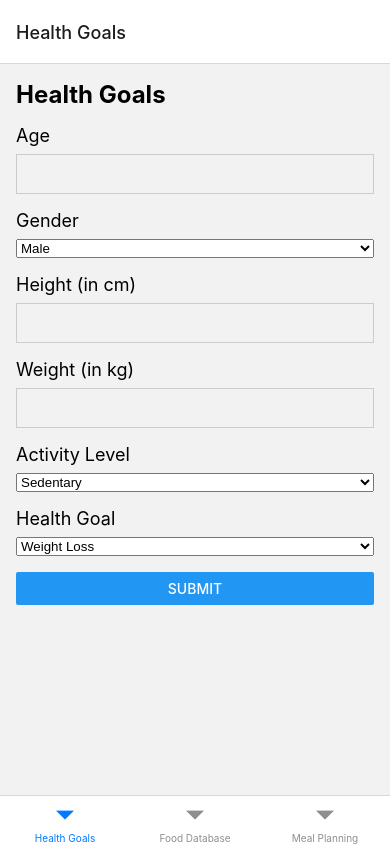
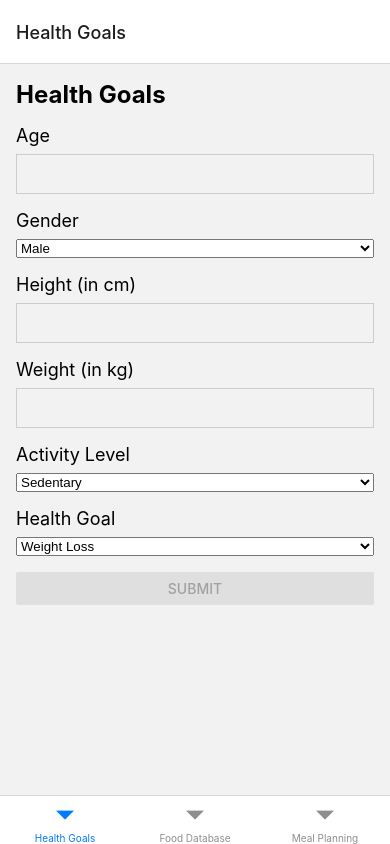
Before and after one commit to phommacm/EatWise, a React Native app: screen / in a window 390 px wide. Built offline with nearby package versions, Linux system fonts and the light colour scheme.

Commit message:
feat(health-goals): adding proper form validation

```diff
--- a/screens/HealthGoalsScreen.js
+++ b/screens/HealthGoalsScreen.js
@@ -46,6 +46,8 @@ const HealthGoalsScreen = () => {
       healthGoal,
     });
   };
+
+  const isFormValid = age && gender && height && weight && activityLevel && healthGoal;
 
   return (
     <View style={styles.container}>
@@ -108,7 +110,7 @@ const HealthGoalsScreen = () => {
           <Picker.Item label="Weight Gain" value="weight_gain" />
         </Picker>
 
-        <Button title="Submit" onPress={handleSubmit} />
+        <Button title="Submit" onPress={handleSubmit} disabled={!isFormValid} />
       </View>
     </View>
   );
```
